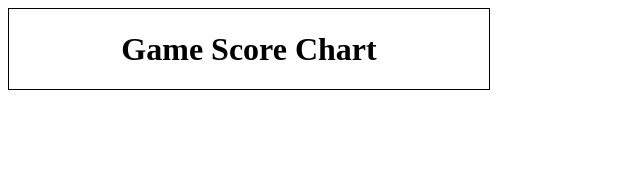
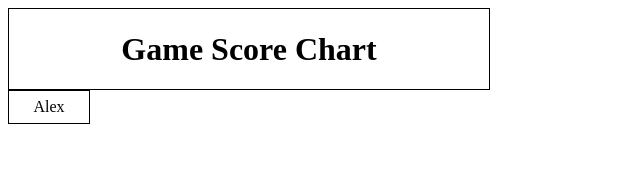
Before and after one commit to yongseongjeon/challenges, a React (Create React App) app in the folder 1-producing-chart/: page / in a window 1280 px wide. Shown: the top 180 px of the page, without its empty margins (0-640 px from the left). Built offline with nearby package versions, Linux system fonts and the light colour scheme.

Commit message:
feat: PlayerName 생성

```diff
--- /dev/null
+++ b/1-producing-chart/src/components/PlayerName/PlayerName.tsx
@@ -0,0 +1,32 @@
+import styled from "styled-components";
+
+interface PlayerNameProps {
+  name: string;
+  size: "SMALL" | "MEDIUM";
+}
+
+function PlayerName({ name, size }: PlayerNameProps) {
+  return <Box size={size}>{name}</Box>;
+}
+
+export default PlayerName;
+
+const BOX_SIZE = {
+  SMALL: {
+    WIDTH: "5rem",
+    HEIGHT: "2rem",
+  },
+  MEDIUM: {
+    WIDTH: "8rem",
+    HEIGHT: "3rem",
+  },
+};
+
+const Box = styled.div<Pick<PlayerNameProps, "size">>`
+  width: ${({ size }) => BOX_SIZE[size].WIDTH};
+  height: ${({ size }) => BOX_SIZE[size].HEIGHT};
+  display: flex;
+  justify-content: center;
+  align-items: center;
+  border: 1px solid black;
+`;
--- a/1-producing-chart/src/pages/InputScore/InputScore.tsx
+++ b/1-producing-chart/src/pages/InputScore/InputScore.tsx
@@ -1,9 +1,11 @@
 import Header from "../../components/Header/Header";
+import PlayerName from "../../components/PlayerName/PlayerName";
 
 function InputScore() {
   return (
     <>
       <Header />
+      <PlayerName name="Alex" size="SMALL" />
     </>
   );
 }
```
